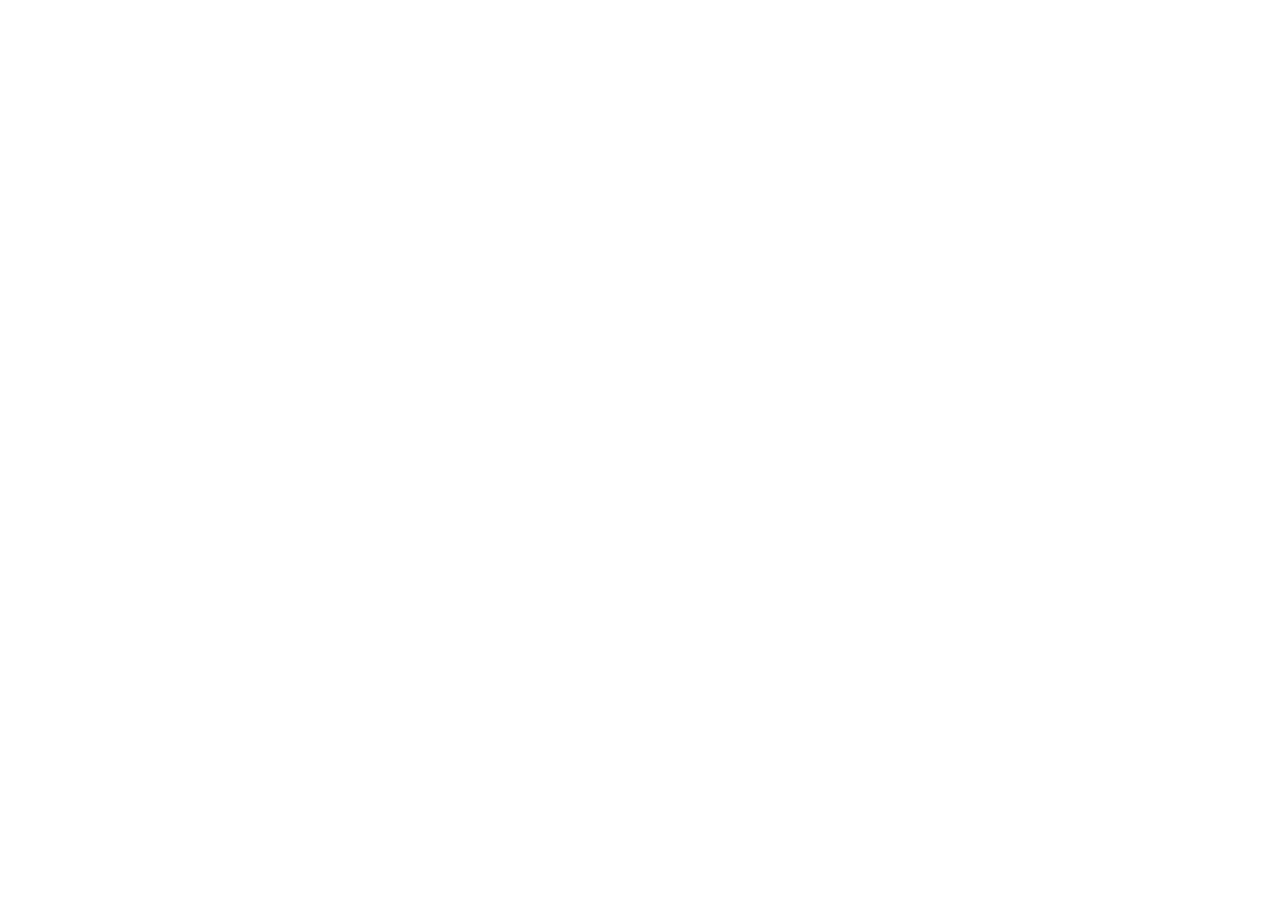
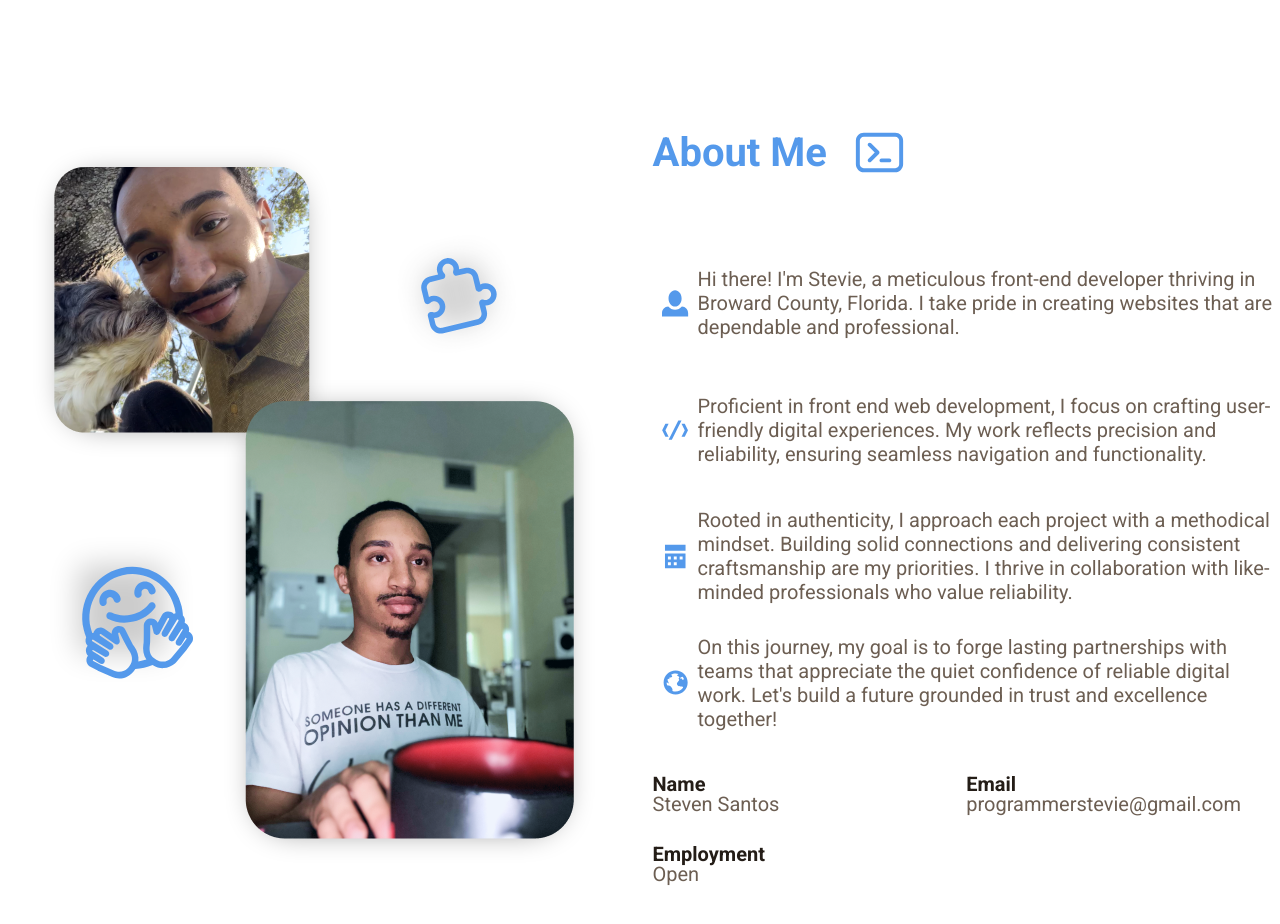
Before and after one commit to programmerstevie/portfolio, a SvelteKit app: page / in a window 1280 px wide. Shown: the part 1080-2004 px from the top of the page. Before the commit the page ends 1080 px from the top, so only its background shows below. Built offline with nearby package versions, Linux system fonts and the light colour scheme.

Commit message:
Made "About Me" Section

```diff
--- /dev/null
+++ b/src/lib/components/AboutMe/AboutMe.svelte
@@ -0,0 +1,177 @@
+<script>
+	import Container from '../Container.svelte';
+
+	import boxCodeIcon from '$lib/assets/icons/general/svg/box-code.svg';
+	import personIcon from '$lib/assets/icons/general/svg/person icon.svg';
+	import codeIcon from '$lib/assets/icons/general/svg/code icon.svg';
+	import calendarIcon from '$lib/assets/icons/general/svg/calendar icon.svg';
+	import globeIcon from '$lib/assets/icons/general/svg/globe icon.svg';
+	import PhotoSide from './PhotoSide.svelte';
+
+	/**
+	 * @type {HTMLElement}
+	 */
+	let photoSideBounds;
+</script>
+
+<section>
+	<Container>
+		<div class="container">
+			<aside class="photo-side" bind:this={photoSideBounds}>
+				<PhotoSide bind:cursorDetectionElement={photoSideBounds} angleRange={45} />
+			</aside>
+
+			<div class="text-side">
+				<header>
+					<h2 id="ABOUT">About Me <img src={boxCodeIcon} alt="" /></h2>
+				</header>
+				<ul class="description">
+					<li>
+						<img src={personIcon} alt="" width="27px" height="27px" />
+						<p>
+							Hi there! I'm Stevie, a meticulous front-end developer thriving in Broward County,
+							Florida. I take pride in creating websites that are dependable and professional.
+						</p>
+					</li>
+					<li>
+						<img src={codeIcon} alt="" width="27px" height="20px" />
+						<p>
+							Proficient in front end web development, I focus on crafting user-friendly digital
+							experiences. My work reflects precision and reliability, ensuring seamless navigation
+							and functionality.
+						</p>
+					</li>
+					<li>
+						<img src={calendarIcon} alt="" width="22px" height="25px" />
+						<p>
+							Rooted in authenticity, I approach each project with a methodical mindset. Building
+							solid connections and delivering consistent craftsmanship are my priorities. I thrive
+							in collaboration with like-minded professionals who value reliability.
+						</p>
+					</li>
+					<li>
+						<img src={globeIcon} alt="" width="25px" height="25px" />
+						<p>
+							On this journey, my goal is to forge lasting partnerships with teams that appreciate
+							the quiet confidence of reliable digital work. Let's build a future grounded in trust
+							and excellence together!
+						</p>
+					</li>
+				</ul>
+				<ul class="contact-info">
+					<li>
+						<h3>Name</h3>
+						Steven Santos
+					</li>
+					<li>
+						<h3>Email</h3>
+						programmerstevie@gmail.com
+					</li>
+					<li>
+						<h3>Employment</h3>
+						Open
+					</li>
+				</ul>
+			</div>
+		</div>
+	</Container>
+</section>
+
+<style lang="scss">
+	section {
+		background-color: #fff;
+		height: 1034px;
+	}
+
+	.container {
+		display: flex;
+		padding-top: 121px;
+
+		// & > * {
+		// 	// width: 50%;
+		// }
+		.photo-side {
+			flex-grow: 1;
+			flex-basis: 0;
+			// border: blue solid 2px;
+			min-height: 721px;
+			display: flex;
+			align-items: center;
+			justify-content: center;
+		}
+		.text-side {
+			margin-left: 25px;
+			// background-color: blue;
+			flex-grow: 1;
+			flex-basis: 0;
+			header {
+				h2 {
+					display: flex;
+					align-items: center;
+					font-weight: 700;
+					font-size: 40px;
+					color: var(--color-pf-primary);
+
+					img {
+						width: 63px;
+						height: 63px;
+						margin-left: 21px;
+					}
+				}
+			}
+			ul.description {
+				margin-top: 56px;
+				min-height: 506px;
+				display: flex;
+				flex-direction: column;
+				// justify-content: ;
+				li {
+					// border: black solid 1px;
+					display: flex;
+					align-items: center;
+					flex-grow: 1;
+					flex-basis: 0;
+
+					img {
+						flex-basis: 45px;
+						flex-shrink: 0;
+						display: flex;
+						align-items: center;
+						justify-content: center;
+					}
+					p {
+						// margin-left: 16px;
+						font-size: 20px;
+						font-weight: 400;
+						color: var(--color-pf-gray);
+						flex-shrink: 1;
+            line-height: 24px;
+					}
+				}
+			}
+			ul.contact-info {
+        margin-top: 28px;
+        display: flex;
+        flex-wrap: wrap;
+        row-gap: 30px;
+
+				li {
+          width: 50%;
+          font-weight: 400;
+          font-size: 20px;
+          color: var(--color-pf-gray);
+
+          @media screen and (max-width: 768px) {
+            width: 100%;
+          }
+
+					h3 {
+            font-weight: 700;
+            font-size: 20px;
+            color: var(--color-pf-background);
+					}
+				}
+			}
+		}
+	}
+</style>
--- /dev/null
+++ b/src/lib/components/AboutMe/PhotoSide.svelte
@@ -0,0 +1,195 @@
+<script>
+	import puzzleIcon from '$lib/assets/icons/general/svg/puzzle.svg';
+	import huggingFaceIcon from '$lib/assets/icons/general/svg/huggingface.svg';
+
+	import stevieSmallPhoto from '$lib/assets/steven/portrait-small.png';
+	import stevieLargePhoto from '$lib/assets/steven/portrait-large.png';
+	// import { onMount } from 'svelte';
+
+	/**
+	 * @type {HTMLDivElement}
+	 */
+	let photoContainer;
+	/**
+	 * @type {HTMLElement | undefined}
+	 */
+	export let cursorDetectionElement = undefined;
+
+	export let angleRange = 20;
+
+	$: {
+		(() => {
+			if (cursorDetectionElement === undefined) return;
+
+			cursorDetectionElement.addEventListener('mousemove', (e) => {
+				if (photoContainer === undefined) return;
+				rotateElement(e, photoContainer);
+			});
+
+			cursorDetectionElement.addEventListener('mouseleave', (e) => {
+				if (photoContainer === undefined) return;
+				photoContainer.style.setProperty('--rotateX', '0deg');
+				photoContainer.style.setProperty('--rotateY', '0deg');
+			});
+		})();
+	}
+
+	/**
+	 * @param {{ clientX: any; clientY: any; }} event
+	 * @param {any} element
+	 */
+	function rotateElement(event, element) {
+		// get mouse position
+		const x = event.clientX;
+		const y = event.clientY;
+		// console.log(x, y);
+
+		if (!cursorDetectionElement) return;
+		// find the middle
+		const middleX = cursorDetectionElement.offsetLeft + cursorDetectionElement.offsetWidth / 2;
+		const middleY =
+			cursorDetectionElement.offsetTop + cursorDetectionElement.offsetHeight / 2 - window.scrollY;
+		// console.log(x, y, middleX, middleY);
+
+		// get offset from middle
+		const offsetXAngle = ((x - middleX) / cursorDetectionElement.offsetWidth) * angleRange;
+		const offsetYAngle = ((y - middleY) / cursorDetectionElement.offsetHeight) * angleRange;
+		// console.log(offsetXAngle, offsetYAngle);
+
+		element.style.setProperty('--rotateX', -1 * offsetYAngle + 'deg');
+		element.style.setProperty('--rotateY', offsetXAngle + 'deg');
+	}
+</script>
+
+<!-- <div class="main" bind:this={cursorDetectionElement}> -->
+<div class="photo-container" bind:this={photoContainer}>
+	<div class="stevie-small-photo">
+		<img src={stevieSmallPhoto} alt="Me and my dog." />
+	</div>
+	<div class="puzzle-icon">
+		<img src={puzzleIcon} alt="" />
+	</div>
+	<div class="hugging-face-icon">
+		<img src={huggingFaceIcon} alt="" />
+	</div>
+	<div class="stevie-large-photo">
+		<img src={stevieLargePhoto} alt="Me programming at my desk." />
+	</div>
+</div>
+
+<!-- </div> -->
+
+<style lang="scss">
+	// .main {
+	//   background-color: red;
+	//   //! FIX THE FACT THAT THE INTERACTIVE PART DOESNT ACTUALLY FIT INSIDE ME
+	// }
+	.photo-container {
+		width: 519px;
+		height: 671px;
+		border-radius: 39px;
+		position: relative;
+		transform-style: preserve-3d;
+		transform: perspective(5000px) rotateY(var(--rotateY)) rotateX(var(--rotateX));
+		transition-property: transform;
+		transition-duration: 0.2s;
+		transition-timing-function: ease-out;
+
+		&::after {
+			content: '';
+			position: absolute;
+			border-radius: inherit;
+		}
+
+		&::after {
+			inset: -25px;
+			background: linear-gradient(-45deg, var(--color-pf-light-gray), var(--color-pf-white));
+			transform: translateZ(-50px);
+			filter: opacity(0);
+		}
+
+		& > * {
+			position: absolute;
+		}
+
+		.stevie-small-photo {
+			left: 0px;
+			top: 0px;
+			transform: translateZ(-10px);
+			transform-style: preserve-3d;
+
+			&::before {
+				position: absolute;
+				content: '';
+				inset: 0.75rem;
+				// inset: 0rem;
+				background: black;
+				transform: translateZ(-39px);
+				filter: blur(15px);
+				opacity: 0.5;
+				z-index: -1;
+				border-radius: 30px;
+			}
+		}
+
+		.puzzle-icon {
+			left: 358px;
+			top: 83px;
+			width: 89px;
+			height: 89px;
+			transform-style: preserve-3d;
+			transform: translateZ(20px);
+
+			&::before {
+				position: absolute;
+				content: '';
+				inset: 1.4rem;
+				transform: translateZ(-69px) rotate(-13deg);
+				filter: blur(15px);
+				opacity: 0.7;
+				z-index: -1;
+				border: black solid 6px;
+				border-radius: 10px;
+			}
+		}
+
+		.hugging-face-icon {
+			width: 115px;
+			height: 117px;
+			left: 10px;
+			top: 384px;
+			transform-style: preserve-3d;
+			transform: translateZ(0px);
+
+			&::before {
+				position: absolute;
+				content: '';
+				inset: 0.95rem;
+				background: black;
+				transform: translateZ(-49px);
+				filter: blur(15px);
+				opacity: 0.2;
+				z-index: -1;
+			}
+		}
+
+		.stevie-large-photo {
+			left: 191px;
+			top: 234px;
+			transform-style: preserve-3d;
+			transform: translateZ(0px);
+
+			&::before {
+				position: absolute;
+				content: '';
+				inset: 0.75rem;
+				background: black;
+				transform: translateZ(-49px);
+				filter: blur(15px);
+				opacity: 0.5;
+				z-index: -1;
+				border-radius: 34px;
+			}
+		}
+	}
+</style>
--- a/src/routes/+page.svelte
+++ b/src/routes/+page.svelte
@@ -1,7 +1,9 @@
 <script>
 	import Landing from '$lib/components/Landing/Landing.svelte';
 	import AttributesBar from '$lib/components/AttributesBar/AttributesBar.svelte';
+	import AboutMe from '$lib/components/AboutMe/AboutMe.svelte';
 </script>
 
 <Landing />
 <AttributesBar />
+<AboutMe />
```
